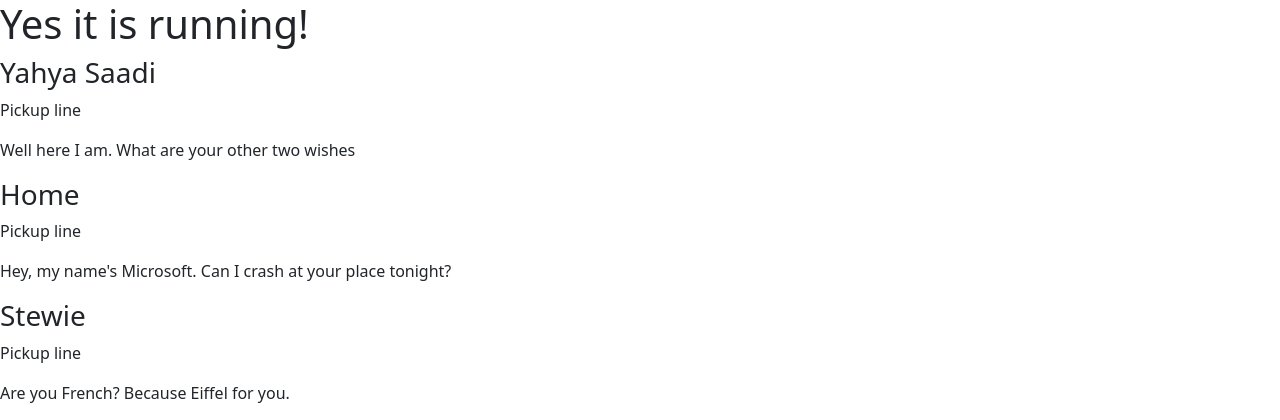
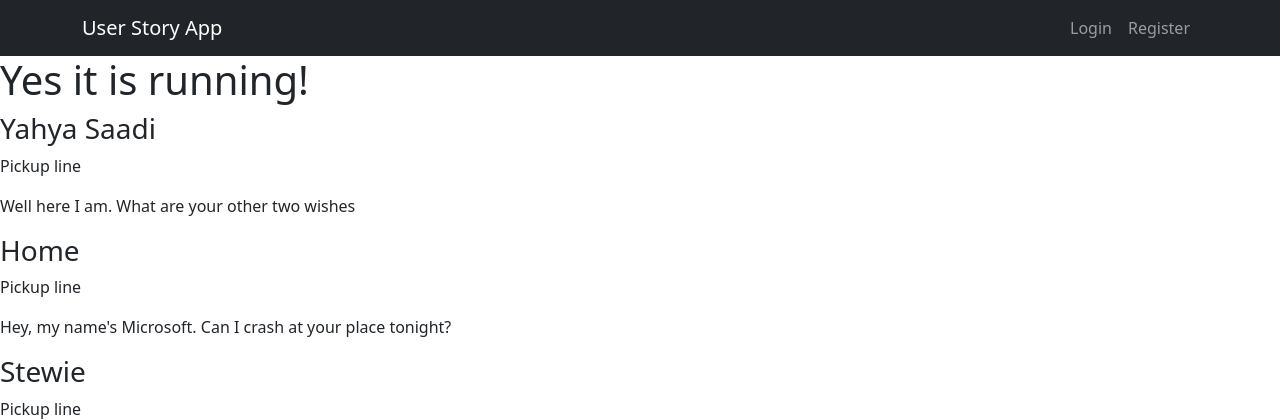
Before and after one commit to yahyasaadi/userStory, a Flask app: page / in a window 1280 px wide. Shown: the top 420 px of the page. Run offline with Flask 2, Linux system fonts and the light colour scheme.

Commit message:
added a navbar

```diff
--- a/user_story/templates/base.html
+++ b/user_story/templates/base.html
@@ -12,6 +12,25 @@
 </head>
 <body>
 
+    <nav class="navbar navbar-expand-lg bg-dark navbar-dark">
+        <div class="container">
+            <a href="#" class="navbar-brand">User Story App</a>
+            <button class="navbar-toggler" type="button" data-bs-toggle="collapse" data-bs-target="#navbarNav">
+                <span class="navbar-toggler-icon"></span>
+            </button>
+
+            <div class="collapse navbar-collapse" id="navbarNav">
+                <ul class="navbar-nav ms-auto">
+                    <li class="nav-item">
+                        <a href="#" class="nav-link">Login</a>
+                    </li>
+                    <li class="nav-item">
+                        <a href="#" class="nav-link">Register</a>
+                    </li>
+                </ul>
+            </div>
+        </div>
+    </nav>
 
     {% block content %} {% endblock %}
 
```
